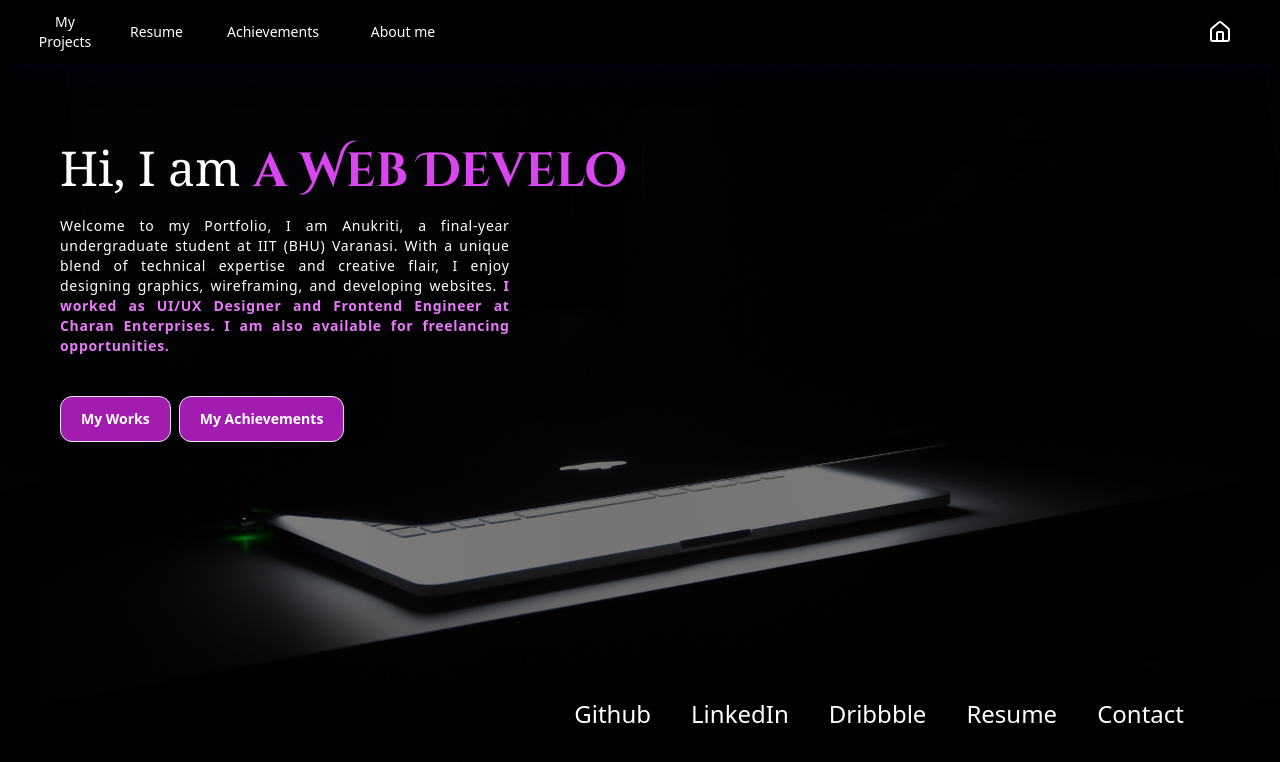
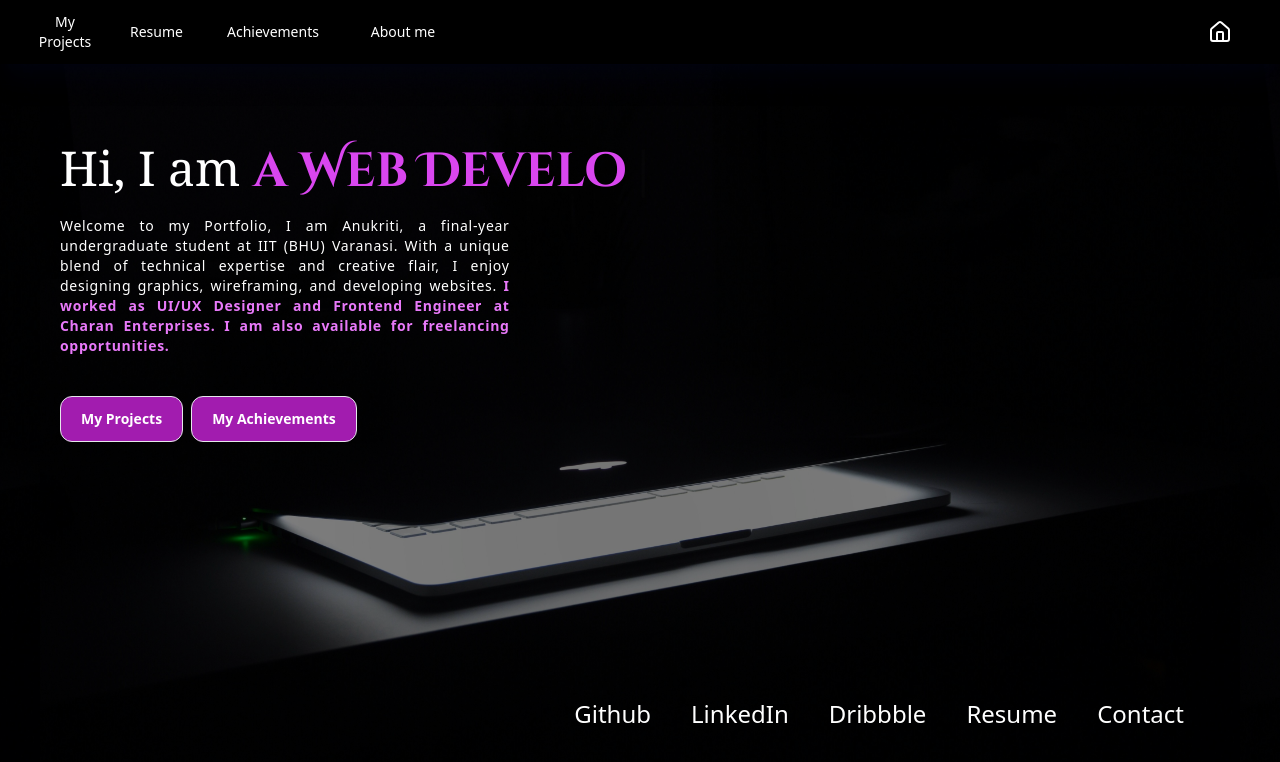
Before and after one commit to anuukriti/My-Portfolio, a React (Vite) app: page / in a window 1280 px wide. Shown: the top 762 px of the page. Built offline with nearby package versions, Linux system fonts and the light colour scheme; a web font is replaced by a local one.

Commit message:
Update Home.jsx

```diff
--- a/src/components/Home.jsx
+++ b/src/components/Home.jsx
@@ -39,10 +39,10 @@ function Home() {
 
                     <div className=" w-full gap-2 h-auto flex flex-col sm:flex-row sm:ml-5 justify-center px-5 sm:px-0 sm:justify-start text-sm md:text-md">
                         <Link
-                            to={"./work"}
+                            to={"./MyProjects"}
                             className="text-white bg-fuchsia-700 font-sans font-bold hover:bg-fuchsia-500 transition-all ease-in-out border rounded-xl text-center px-5 py-3"
                         >
-                            My Works
+                            My Projects
                         </Link>
                         <Link
                             to={"./Achievement"}
```
